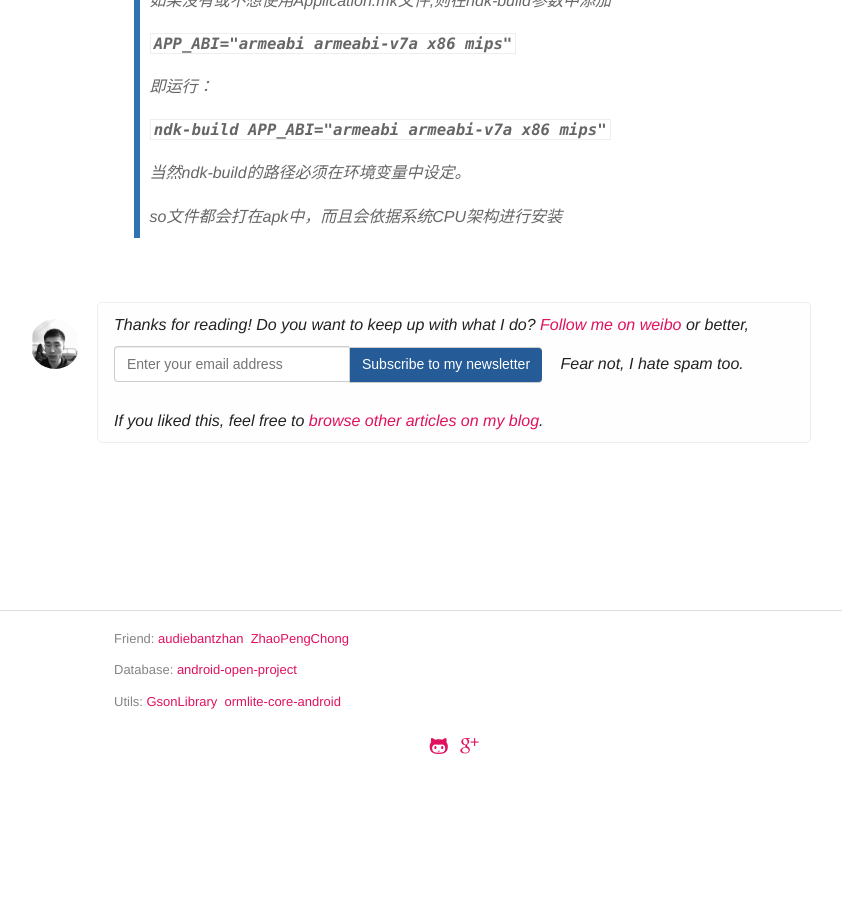
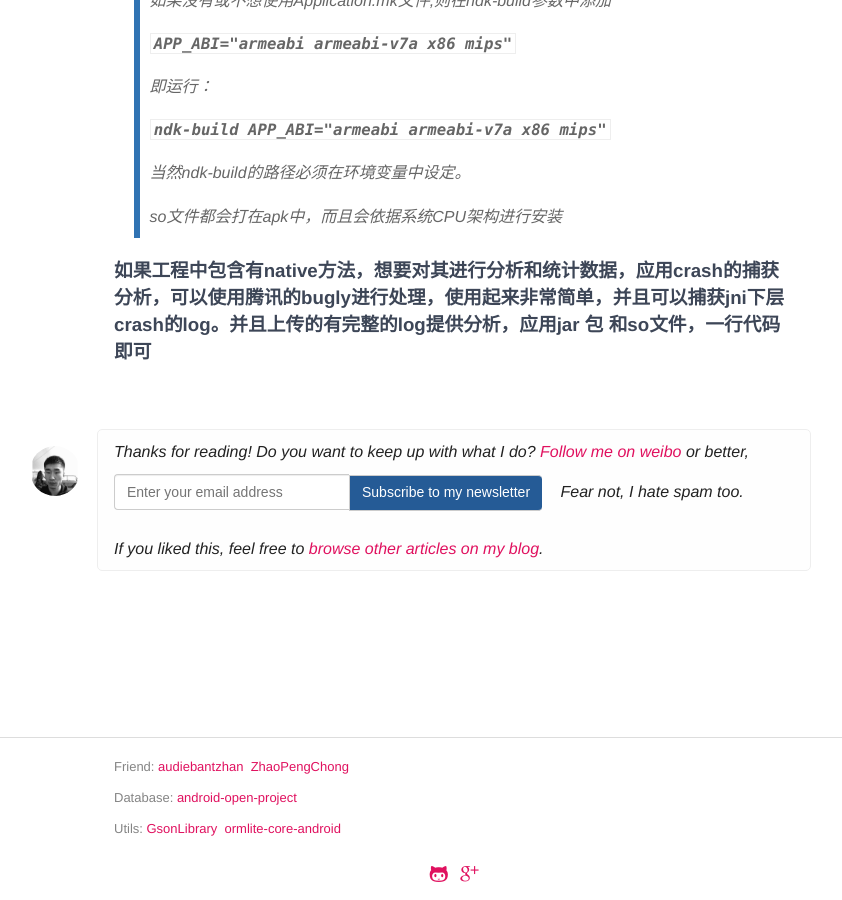
Before and after one commit to code4a/hi-github.github.io, a Jekyll site: the page built from _posts/2015-08-17-android-dynamic-registration-jni.md, in a window 1280 px wide and 900 px high, scrolled down 3590 px. Shown: the whole window, without its empty margins (186-1028 px from the left). Built offline with Jekyll 4.4.1, drawn with Linux system fonts in a browser that asks for light colours; Markdown is read by kramdown in place of the engine named in the settings; comment, search, counter and statistics services are not loaded; before the commit the page ends 4370 px from its top, so only the background shows below that.

Commit message:
Update 2015-08-17-android-dynamic-registration-jni.md
update, add bugly description

```diff
--- a/_posts/2015-08-17-android-dynamic-registration-jni.md
+++ b/_posts/2015-08-17-android-dynamic-registration-jni.md
@@ -164,3 +164,5 @@ Android动态注册jni
 	>当然ndk-build的路径必须在环境变量中设定。
 	>
 	>so文件都会打在apk中，而且会依据系统CPU架构进行安装
+
+### 如果工程中包含有native方法，想要对其进行分析和统计数据，应用crash的捕获分析，可以使用腾讯的bugly进行处理，使用起来非常简单，并且可以捕获jni下层crash的log。并且上传的有完整的log提供分析，应用jar 包 和so文件，一行代码即可
```
